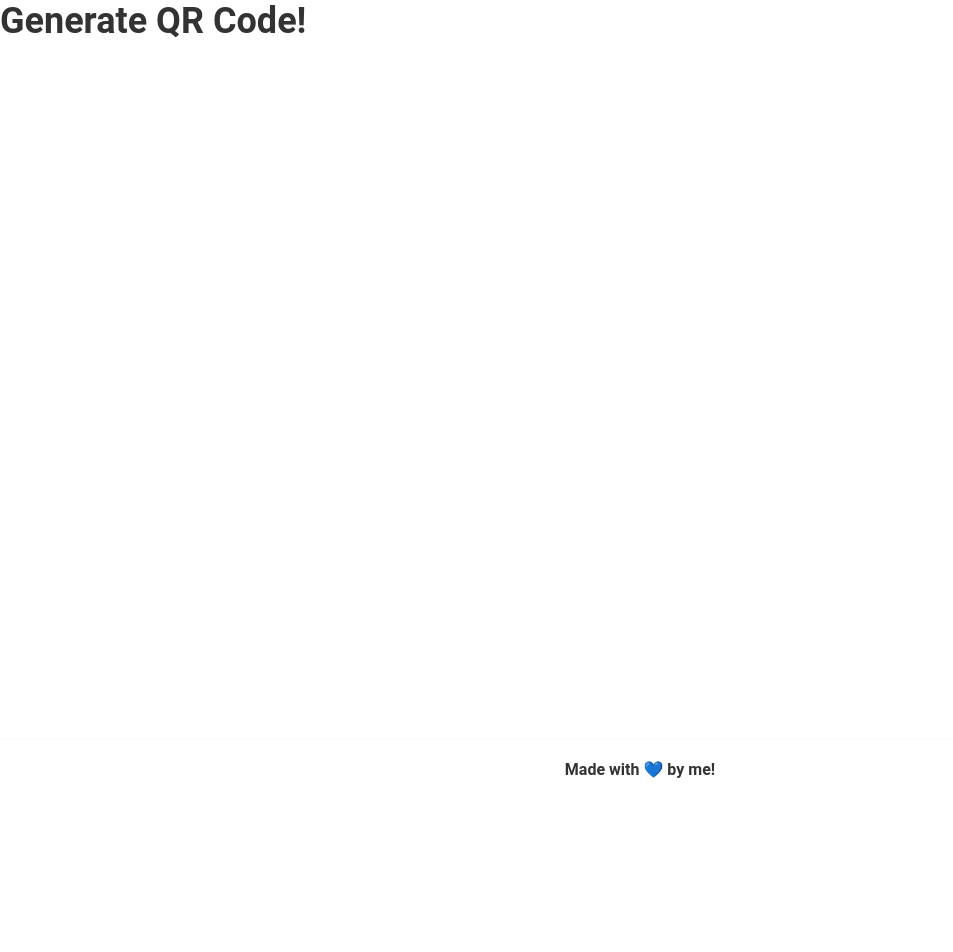
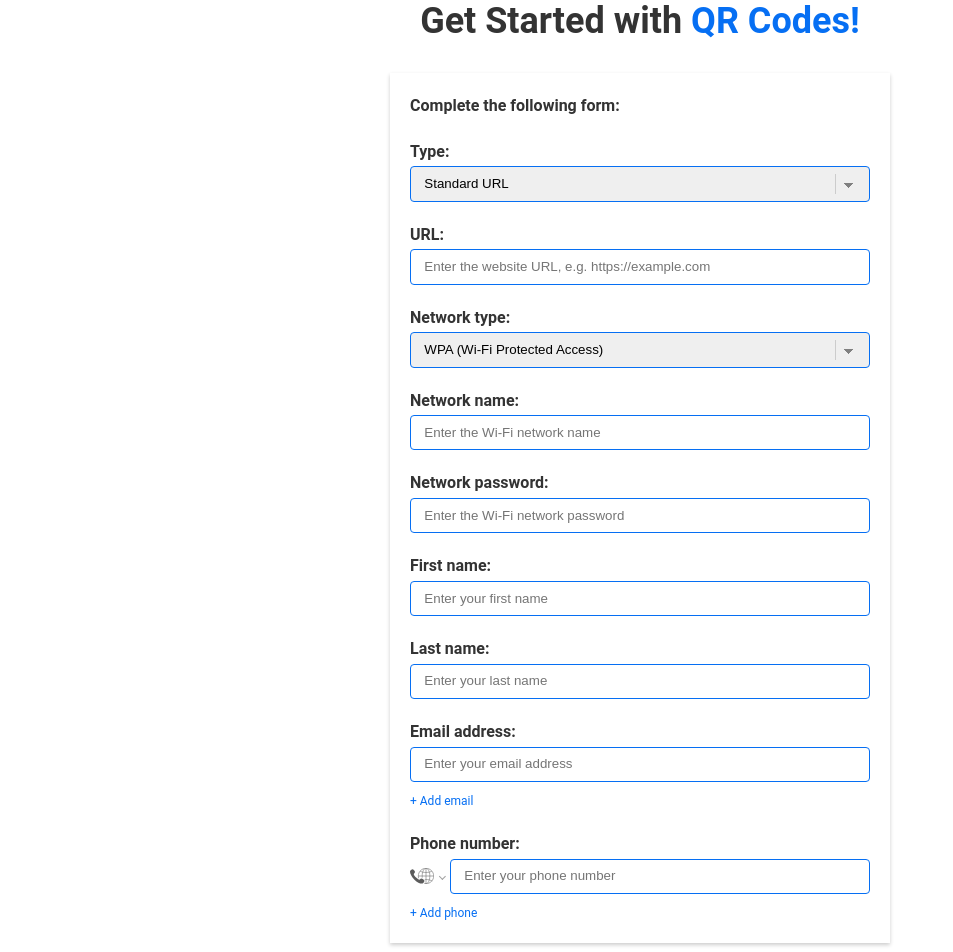
Before and after one commit to CarlosFonseca75/QRCodeGenerator, a Next.js app: page / in a window 1280 px wide. Shown: the top 952 px of the page, without its empty margins (0-953 px from the left). Before the commit the page ends 800 px from the top, so only its background shows below. Built offline with nearby package versions, Linux system fonts and the light colour scheme.

Commit message:
Based code for the generate QR component.

```diff
--- a/components/GenerateCode.jsx
+++ b/components/GenerateCode.jsx
@@ -1,9 +1,361 @@
-import React from "react";
+import React, { useState } from "react";
+
+import styles from "@styles/components/GenerateCode.module.scss";
+import Select from "@components/common/Select";
+import Input from "@components/common/Input";
+import PhoneInput from "@components/common/PhoneInput";
+
+const qrOptions = [
+  {
+    label: "Standard URL",
+    value: 1,
+  },
+  {
+    label: "WiFi login",
+    value: 2,
+  },
+  {
+    label: "VCard business card",
+    value: 3,
+  },
+];
+
+const networkOptions = [
+  {
+    label: "WPA (Wi-Fi Protected Access)",
+    value: "WPA",
+  },
+  {
+    label: "WEP (Wired Equivalent Privacy)",
+    value: "WEP",
+  },
+];
 
 export default function GenerateCode() {
+  // Form data.
+  const [data, setData] = useState({
+    type: 0,
+    url: "",
+    networkType: "",
+    networkName: "",
+    networkPassword: "",
+    firstName: "",
+    lastName: "",
+    emails: [""],
+    phoneNumbers: [""],
+  });
+
+  /**
+   * @function
+   * @name onChange
+   * @description Sets form data when the inputs values are changed.
+   * @param {Event} event - The event object.
+   * @returns {void}
+   */
+  function onChange(event) {
+    try {
+      const { id, value } = event.target;
+
+      setData((currentData) => ({
+        ...currentData,
+        [id]: value,
+      }));
+    } catch (e) {
+      console.log(`Error: ${e.message}`);
+    }
+  }
+
+  /**
+   * @function
+   * @name onEmailChange
+   * @description Sets emails when the emails inputs values are changed.
+   * @param {Event}  event - The event object.
+   * @param {number} index - Index of the email that changed.
+   * @returns {void}
+   */
+  function onEmailChange(event, index) {
+    try {
+      const value = event.target.value;
+
+      setData((currentData) => {
+        const emails = currentData.emails;
+        emails[index] = value;
+
+        return {
+          ...currentData,
+          emails,
+        };
+      });
+    } catch (e) {
+      console.log(`Error: ${e.message}`);
+    }
+  }
+
+  /**
+   * @function
+   * @name addEmail
+   * @description Adds an empty string to the emails array to allow for another email to be added.
+   * @returns {void}
+   */
+  function addEmail() {
+    try {
+      setData((currentData) => {
+        const emails = currentData.emails.concat("");
+
+        return {
+          ...currentData,
+          emails,
+        };
+      });
+    } catch (e) {
+      console.log(`Error: ${e.message}`);
+    }
+  }
+
+  /**
+   * @function
+   * @name removeEmail
+   * @description Removes an email from the emails array.
+   * @param {number} index - Index of the email to be removed.
+   * @returns {void}
+   */
+  function removeEmail(index) {
+    try {
+      setData((currentData) => {
+        const emails = currentData.emails;
+        delete emails[index];
+
+        return {
+          ...currentData,
+          emails,
+        };
+      });
+    } catch (e) {
+      console.log(`Error: ${e.message}`);
+    }
+  }
+
+  /**
+   * @function
+   * @name onPhoneChange
+   * @description Sets phone numbers when the phone numbers inputs values are changed.
+   * @param {Event}  event - The event object.
+   * @param {number} index - Index of the phone that changed.
+   * @returns {void}
+   */
+  function onPhoneChange(event, index) {
+    try {
+      const value = event.target.value;
+
+      setData((currentData) => {
+        const phoneNumbers = currentData.phoneNumbers;
+        phoneNumbers[index] = value;
+
+        return {
+          ...currentData,
+          phoneNumbers,
+        };
+      });
+    } catch (e) {
+      console.log(`Error: ${e.message}`);
+    }
+  }
+
+  /**
+   * @function
+   * @name addPhone
+   * @description Adds an empty string to the phones array to allow for another phone to be added.
+   * @returns {void}
+   */
+  function addPhone() {
+    try {
+      setData((currentData) => {
+        const phoneNumbers = currentData.phoneNumbers.concat("");
+
+        return {
+          ...currentData,
+          phoneNumbers,
+        };
+      });
+    } catch (e) {
+      console.log(`Error: ${e.message}`);
+    }
+  }
+
+  /**
+   * @function
+   * @name removePhone
+   * @description Removes a phone from the phones array.
+   * @param {number} index - Index of the phone to be removed.
+   * @returns {void}
+   */
+  function removePhone(index) {
+    try {
+      setData((currentData) => {
+        const phoneNumbers = currentData.phoneNumbers;
+        delete phoneNumbers[index];
+
+        return {
+          ...currentData,
+          phoneNumbers,
+        };
+      });
+    } catch (e) {
+      console.log(`Error: ${e.message}`);
+    }
+  }
+
   return (
-    <>
-      <h1>Generate QR Code!</h1>
-    </>
+    <section className={styles.wrapper}>
+      {/* Title. */}
+      <div className={styles.wrapper__title}>
+        <h1>
+          Get Started with <span className={styles.highlight}>QR Codes!</span>
+        </h1>
+      </div>
+
+      {/* Form. */}
+      <form className={styles.wrapper__form} action="#" method="post">
+        <p>
+          <strong>Complete the following form:</strong>
+        </p>
+
+        <Select
+          id="type"
+          label="Type:"
+          value={data.type}
+          onChange={onChange}
+          options={qrOptions}
+        />
+
+        <Input
+          id="url"
+          type="text"
+          label="URL:"
+          name="url"
+          value={data.url}
+          placeholder="Enter the website URL, e.g. https://example.com"
+          onChange={onChange}
+          minLength={15}
+          maxLength={100}
+          required
+        />
+
+        <Select
+          id="networkType"
+          label="Network type:"
+          value={data.networkType}
+          onChange={onChange}
+          options={networkOptions}
+        />
+
+        <Input
+          id="networkName"
+          type="text"
+          label="Network name:"
+          name="networkName"
+          value={data.networkName}
+          placeholder="Enter the Wi-Fi network name"
+          onChange={onChange}
+          minLength={15}
+          maxLength={100}
+          required
+        />
+
+        <Input
+          id="networkPassword"
+          type="password"
+          label="Network password:"
+          name="networkPassword"
+          value={data.networkPassword}
+          placeholder="Enter the Wi-Fi network password"
+          onChange={onChange}
+          minLength={8}
+          maxLength={20}
+          required
+        />
+
+        <Input
+          id="firstName"
+          type="text"
+          label="First name:"
+          name="firstName"
+          value={data.firstName}
+          placeholder="Enter your first name"
+          onChange={onChange}
+          maxLength={20}
+          required
+        />
+
+        <Input
+          id="lastName"
+          type="text"
+          label="Last name:"
+          name="lastName"
+          value={data.lastName}
+          placeholder="Enter your last name"
+          onChange={onChange}
+          maxLength={20}
+        />
+
+        {/* Emails. */}
+        {data.emails.map((email, index) => (
+          <div key={`email-${index}`}>
+            <Input
+              id={`email-${index}`}
+              type="email"
+              label="Email address:"
+              name="email"
+              value={email}
+              placeholder="Enter your email address"
+              onChange={(event) => onEmailChange(event, index)}
+              maxLength={50}
+              required
+            />
+
+            {/* Add and remove messages. */}
+            {index === data.emails.length - 1 ? (
+              <p className={styles["add-message"]} onClick={addEmail}>
+                + Add email
+              </p>
+            ) : (
+              <p
+                className={styles["remove-message"]}
+                onClick={() => removeEmail(index)}
+              >
+                - Remove email
+              </p>
+            )}
+          </div>
+        ))}
+
+        {/* Phone numbers. */}
+        {data.phoneNumbers.map((phone, index) => (
+          <div key={`phone-${index}`}>
+            <PhoneInput
+              id={`phone-${index}`}
+              label="Phone number:"
+              value={phone}
+              placeholder="Enter your phone number"
+              onChange={(event) => onPhoneChange(event, index)}
+            />
+
+            {/* Add and remove messages. */}
+            {index === data.phoneNumbers.length - 1 ? (
+              <p className={styles["add-message"]} onClick={addPhone}>
+                + Add phone
+              </p>
+            ) : (
+              <p
+                className={styles["remove-message"]}
+                onClick={() => removePhone(index)}
+              >
+                - Remove phone
+              </p>
+            )}
+          </div>
+        ))}
+      </form>
+    </section>
   );
 }
--- a/components/common/PhoneInput.jsx
+++ b/components/common/PhoneInput.jsx
@@ -1,5 +1,6 @@
 import React from "react";
 import PropTypes from "prop-types";
+
 import PhoneNumberInput from "react-phone-number-input";
 
 import "react-phone-number-input/style.css";
--- /dev/null
+++ b/styles/components/GenerateCode.module.scss
@@ -0,0 +1,42 @@
+@import "@styles/variables.scss";
+
+// Wrapper.
+.wrapper {
+  display: grid;
+  justify-items: center;
+
+  &__title {
+    text-align: center;
+  }
+
+  &__form {
+    display: grid;
+    margin: 2rem;
+    padding: 2rem;
+    gap: 2rem;
+    box-shadow: $box-shadow;
+    width: 50rem;
+  }
+}
+
+// Highlight title.
+.highlight {
+  color: $primary-color;
+}
+
+// Add and remove messages.
+%message {
+  margin-top: 1rem;
+  cursor: pointer;
+  font-size: 1.2rem;
+}
+
+.add-message {
+  @extend %message;
+  color: $primary-color;
+}
+
+.remove-message {
+  @extend %message;
+  color: $danger-color;
+}
--- a/styles/components/common/Input.module.scss
+++ b/styles/components/common/Input.module.scss
@@ -7,7 +7,6 @@
   input {
     border: thin solid $primary-color;
     border-radius: 4px;
-    display: inline-block;
     line-height: 1.5em;
     padding: 0.5em 3.5em 0.5em 1em;
 
--- a/styles/variables.scss
+++ b/styles/variables.scss
@@ -1,12 +1,14 @@
+// Colors.
 $primary-color: #066ff3;
 $secondary-color: #444c52;
 $tertiary-color: #9c9c9c;
+$danger-color: #ce0d1d;
 
+// Fonts.
 $font-family-body: 'Roboto', sans-serif;
 $font-family-heading: 'Roboto', sans-serif;
 
+// Spacing and styles.
 $spacing: 1rem;
-
 $border-radius: 0.4rem;
-
 $box-shadow: 0 0.2rem 0.4rem rgba(0, 0, 0, 0.2);
```
